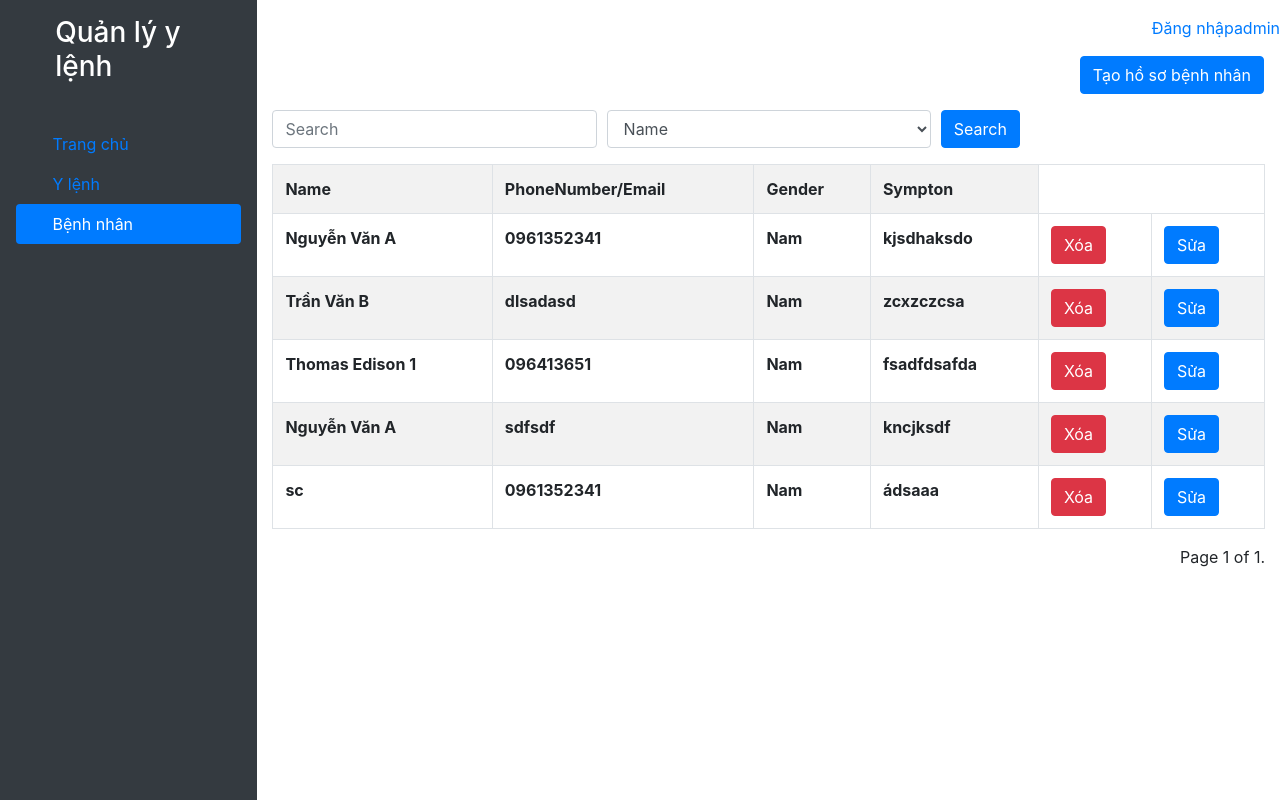
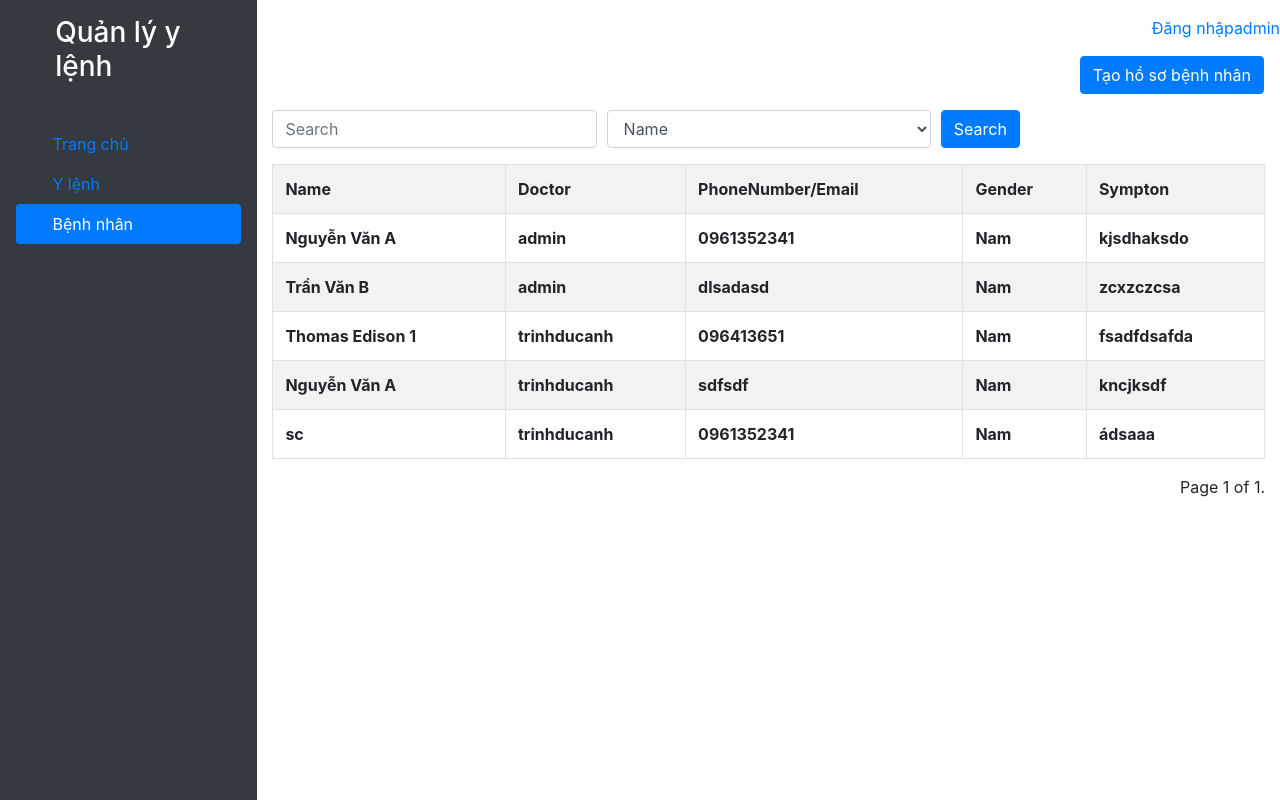
Before and after one commit to trinhanh268/hethongquanlyylenh, a Django app: page /patient/ in a window 1280 px wide. Run offline with Django 3.2, Linux system fonts and the light colour scheme; data comes from the database, SQL or seed files in the repository; both versions use the stored data as it was after the commit; lists and menus that the app fills with data are empty; some libraries are stand-ins or nearby versions.

Commit message:
fix lỗi hiển thị

```diff
--- a/hethongquanlyylenh/home/templates/pages/home.html
+++ b/hethongquanlyylenh/home/templates/pages/home.html
@@ -42,6 +42,7 @@ Y lenh
                 {% if user.username %}
                 <p>Xin chào {{user.username}}</p>
                 <p><a class="mr-2" href="{% url 'logout' %}">(Đăng xuất)</a></p>
+                <a href="{% url 'change_password' %}">Đổi mật khẩu</a>
                 {% else %}
                 <p><a href="{% url 'login' %}">Đăng nhập</a></p>
                 <p><a href="/admin">admin</a></p>
--- a/hethongquanlyylenh/patient/templates/patient/patient.html
+++ b/hethongquanlyylenh/patient/templates/patient/patient.html
@@ -72,6 +72,7 @@ Benh Nhan
                 <table class="table table-striped table-bordered table-hover" >
                     <tr>
                         <th>Name</th>
+                        <th>Doctor</th>
                         <th>PhoneNumber/Email</th>
                         <th>Gender</th>
                         <th>Sympton</th>
@@ -79,11 +80,14 @@ Benh Nhan
                     {% for p in patient %}
                     <tr>
                         <th>{{p.patient_name}}</th>
+                        <th>{{p.doctor.username}}</th>
                         <th>{{p.phone_number}}</th>
                         <th>{{p.gender}}</th>
                         <th>{{p.sympton}}</th>
+                        {% if p.doctor.username == user.username %}
                         <td><a class="btn btn-danger btn-xs" href="{% url 'patient_delete' p.id %}">Xóa</a></td>
                         <td><a class="btn btn-primary btn-xs" href="{% url 'patient_modify' p.id %}">Sửa</a></td>
+                        {% endif %}
                     </tr>
                     {% endfor %}
                 </table>
--- a/hethongquanlyylenh/patient/views.py
+++ b/hethongquanlyylenh/patient/views.py
@@ -12,7 +12,7 @@ def list(request):
     if search_field == 'Name':
         Patients = Patients.filter(patient_name__icontains=in_search)
     if search_field == 'Doctor':
-        Patients = Patients.filter(doctor__icontains=in_search)
+        Patients = Patients.filter(doctor__username__icontains=in_search)
     pag = Paginator(Patients, 8)
     pag_num = request.GET.get('page')
     try:
--- a/hethongquanlyylenh/ylenh/templates/ylenh/ylenh.html
+++ b/hethongquanlyylenh/ylenh/templates/ylenh/ylenh.html
@@ -97,7 +97,7 @@ Y lenh
                     {% for y in Data %}
                     <tr>
                         <th>{{y.title}}</th>
-                        <th><a href="{% url 'patient_modify' y.id%}">{{y.patient}}</a></th>
+                        <th><a href="{% url 'patient_modify' y.patient.id%}">{{y.patient}}</a></th>
                         <th>{{y.day_start}}</th>
                         <th>{{y.day_end}}</th>
                         <th>{{y.status}}</th>
```
Also changed, not shown: hethongquanlyylenh/db.sqlite3.
